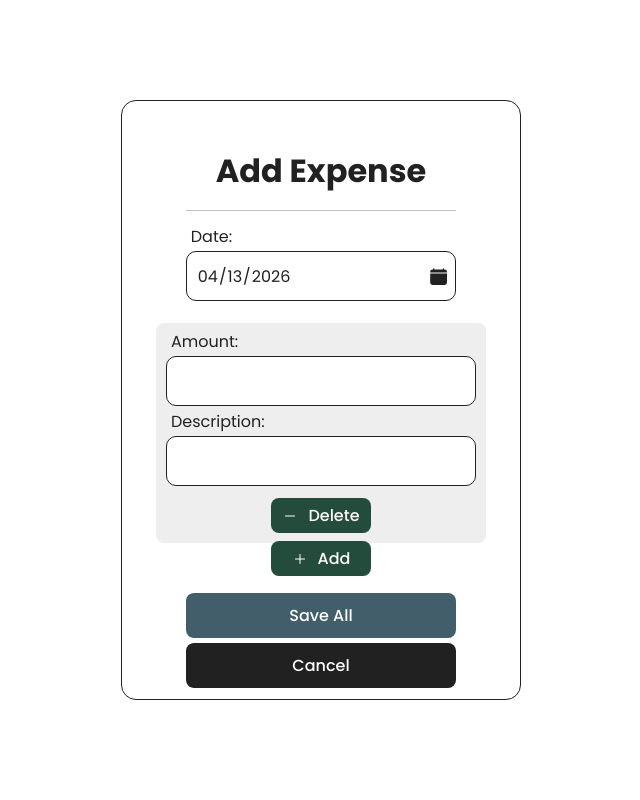
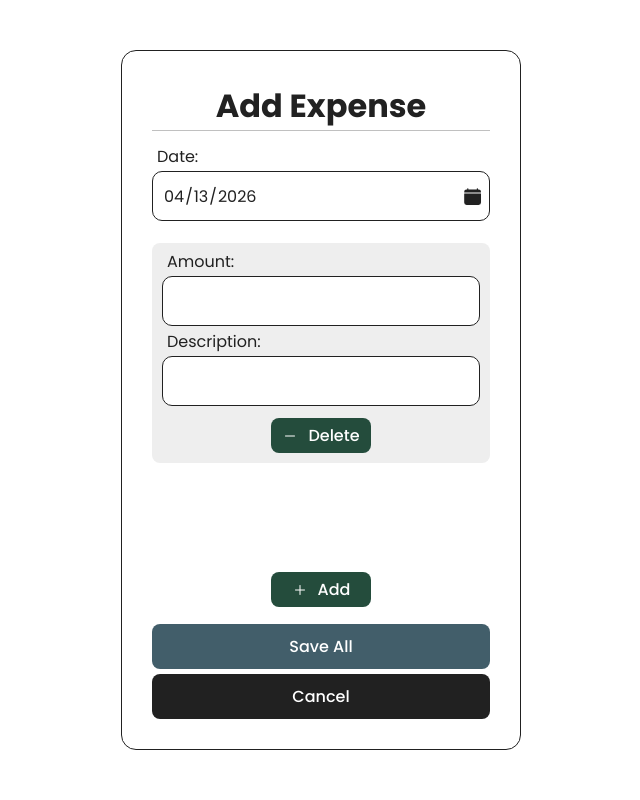
Before and after one commit to n-renz0801/PisoPulse, a Flask app: page /add_expense in a window 1280 px wide. Shown: the whole page, without its empty margins (319-959 px from the left). Run offline with Flask 3, Linux system fonts and the light colour scheme.

Commit message:
fixed display issues in small device resolution

```diff
--- a/static/css/add_expense.css
+++ b/static/css/add_expense.css
@@ -41,33 +41,54 @@ body {
   justify-content: center;
   align-items: center;
   min-height: 100vh;
-  background: white;
+  margin: 0;
 }
 
 .container {
-  background-color: #ffffff;
+  width: 90%;
+  max-width: 400px;
+  height: 95vh;
+  max-height: 700px;
+
+  background: #fff;
   border: 1.5px solid #212121;
   border-radius: 15px;
-  height: 75vh;
-  width: 50vh;
   padding: 30px;
 
   display: flex;
-  align-items: center;
-  justify-content: center;
   flex-direction: column;
 }
 
 .inside_container {
-  width: 80%;
-  height: 100%;
-
+  flex: 1;
   display: flex;
   flex-direction: column;
+
+  height: 100%;
+  min-height: 0;
+
+  overflow-y: auto;
+  scrollbar-width: none;
+  scroll-behavior: smooth;
+  row-gap: 15px;
 }
+
 .top_section {
-  flex-shrink: 0;
+  flex: 0 0 auto;
+  /* flex-shrink: 0; */
 }
+
+.container2 {
+  flex: 1;
+  min-height: 0;
+  display: flex;
+  flex-direction: column;
+
+  overflow-y: auto;
+  scrollbar-width: none;
+  scroll-behavior: smooth;
+}
+
 h2 {
   display: flex;
   align-items: center;
@@ -76,7 +97,7 @@ h2 {
   font-size: 2em;
   color: #212121;
   text-align: center;
-  height: 80px;
+  height: 50px;
   border-bottom: 1px solid #c0c0c0;
 }
 
@@ -139,7 +160,7 @@ input[type="date"]::-webkit-calendar-picker-indicator {
 
 .item {
   position: relative;
-  width: 310px;
+  width: 100%;
   margin: 15px 0;
   /* border-bottom: 2px solid #ffffff; */
 }
@@ -218,13 +239,6 @@ textarea::-webkit-scrollbar {
   font-weight: 500;
 }
 
-.container2 {
-  display: flex;
-  align-items: center;
-  justify-content: center;
-  flex-direction: column;
-}
-
 .remove_button {
   position: relative;
   top: -10px;
@@ -239,7 +253,8 @@ textarea::-webkit-scrollbar {
 
 #expenses-container {
   flex: 1;
-  max-height: 30vh;
+  min-height: 0;
+  max-height: 38vh;
   overflow-y: auto;
   scrollbar-width: none;
   scroll-behavior: smooth;
@@ -259,6 +274,7 @@ textarea::-webkit-scrollbar {
 }
 
 .outside_button {
+  flex: 0 0 auto;
   margin-top: auto;
   display: flex;
   justify-content: center;
--- a/static/js/add_expense.js
+++ b/static/js/add_expense.js
@@ -18,7 +18,7 @@ function addExpense() {
     <div class="misc_item">
       <button class="remove_button" type="button"
         onclick="this.closest('.expense_item').remove()">
-        <ion-icon name="remove"></ion-icon> Remove
+        <ion-icon name="remove"></ion-icon> Delete
       </button>
     </div>
   `;
```
